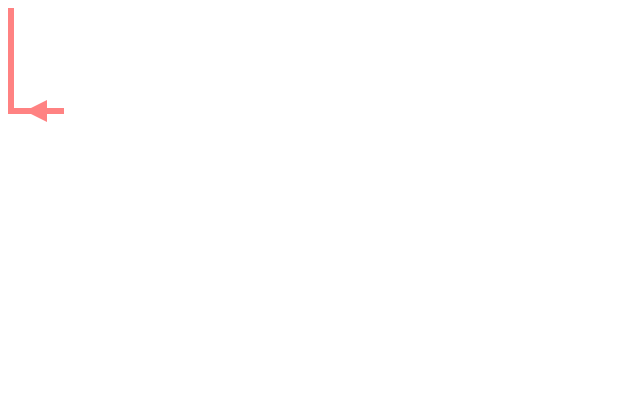
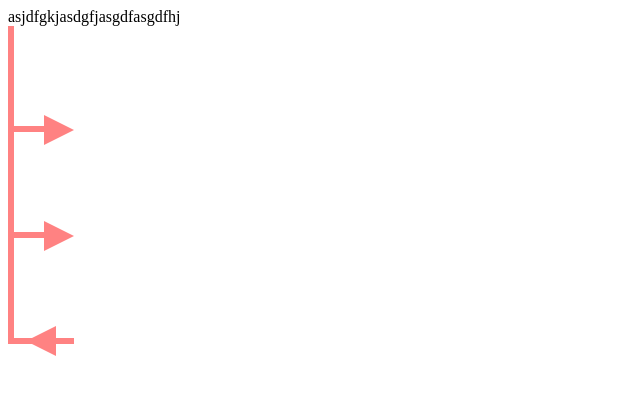
Before and after one commit to shinnik/startblock-frontend-demo, a React (Create React App) app: page / in a window 1280 px wide. Shown: the top 394 px of the page, without its empty margins (0-640 px from the left). Built offline with nearby package versions, Linux system fonts and the light colour scheme.

Commit message:
MultiArrows

```diff
--- a/src/App.js
+++ b/src/App.js
@@ -1,10 +1,15 @@
 import React from 'react';
 import MediumArrow from "./lib/components/BranchArrows/MediumArrow/MediumArrow";
+
+const arr = [true, true, false];
 
 function App() {
   return (
     <div className="App">
-        <MediumArrow direction={false}/>
+        asjdfgkjasdgfjasgdfasgdfhj
+        {
+            arr.map(((value) => <MediumArrow direction={value} />))
+        }
     </div>
   );
 }
--- a/src/lib/components/BranchArrows/MediumArrow/MediumArrow.js
+++ b/src/lib/components/BranchArrows/MediumArrow/MediumArrow.js
@@ -3,14 +3,17 @@ import styles from './MediumArrow.module.scss';
 
 
 function MediumArrow({direction}) {
-    console.log(direction);
     if (direction)
         return <div className={styles.MediumArrowRight}>
+            <div className={styles.RightTriangle}>
 
+            </div>
         </div>;
     else
         return <div className={styles.MediumArrowLeft}>
+            <div className={styles.LeftTriangle}>
 
+            </div>
         </div>
 }
 
--- a/src/lib/components/BranchArrows/MediumArrow/MediumArrow.module.scss
+++ b/src/lib/components/BranchArrows/MediumArrow/MediumArrow.module.scss
@@ -1,8 +1,9 @@
 $x1:    100px;
-$y1:    50px;
+$y1:    60px;
 $border-thickness: 6.25477px;
 $border-color:  #FF8282;
-$triangle-size: 11px;
+$triangle-size: 15px;
+
 
 .MediumArrowRight {
     width: $y1;
@@ -11,16 +12,16 @@ $triangle-size: 11px;
     border-bottom: $border-thickness solid $border-color;
 }
 
-.MediumArrowRight:after {
+.RightTriangle {
     content: "";
-    position: absolute;
+    position: relative;
     width: 0;
     height: 0;
-    top: $x1;
-    left: $y1;
-    border-top: $triangle-size solid transparent;
+    top: $x1*0.885;
+    left: $y1*0.5;
+    border-top: $triangle-size solid white;
     border-left: 2*$triangle-size solid $border-color;
-    border-bottom: $triangle-size solid transparent;
+    border-bottom: $triangle-size solid white;
 }
 
 
@@ -31,13 +32,13 @@ $triangle-size: 11px;
     border-bottom: $border-thickness solid $border-color;
 }
 
-.MediumArrowLeft:after {
+.LeftTriangle {
     content: "";
-    position: absolute;
+    position: relative;
     width: 0;
     height: 0;
-    top: $x1;
-    left: $y1*0.5;
+    top: $x1*0.88;
+    left: $y1*0.2;
     border-top: $triangle-size solid transparent;
     border-right: 2*$triangle-size solid $border-color;
     border-bottom: $triangle-size solid transparent;
```
